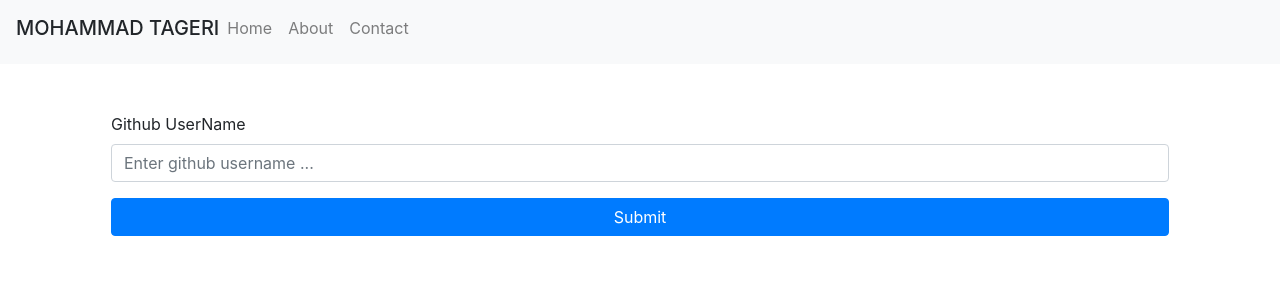
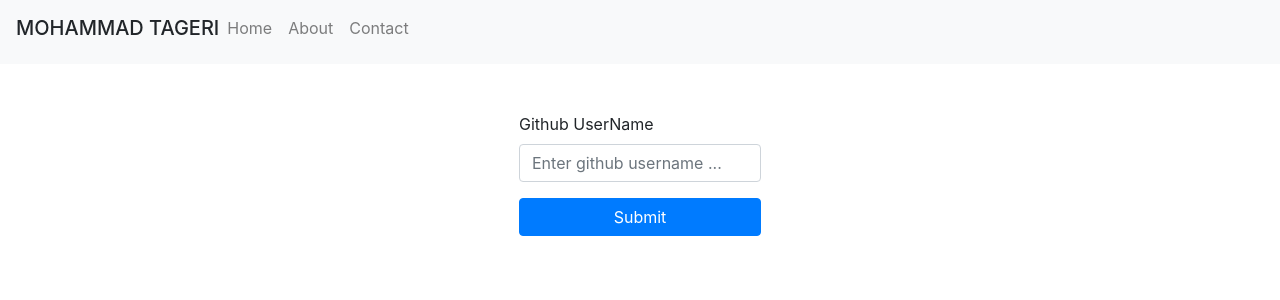
Before and after one commit to MamadTaheri/github-api, a React (Create React App) app: page / in a window 1280 px wide. Shown: the top 300 px of the page. Built offline with nearby package versions, Linux system fonts and the light colour scheme.

Commit message:
add state to Home

```diff
--- a/src/components/Home.js
+++ b/src/components/Home.js
@@ -1,10 +1,14 @@
-import React from "react";
+import React, { useState } from "react";
 
 const Home = () => {
+
+  const [users, setUsers] = useState([]);
+
   return (
+
     <div className="container-fluid p-md-5">
-      <div className="row mx-md-5">
-        <div className="col-md-12 ">
+      <div className="row mx-md-5 justify-content-center">
+        <div className="col-md-3 ">
           <div className="form-group">
             <label for="exampleInputEmail1">Github UserName</label>
             <input  type="text" className="form-control"  placeholder="Enter github username ..."  />
```
